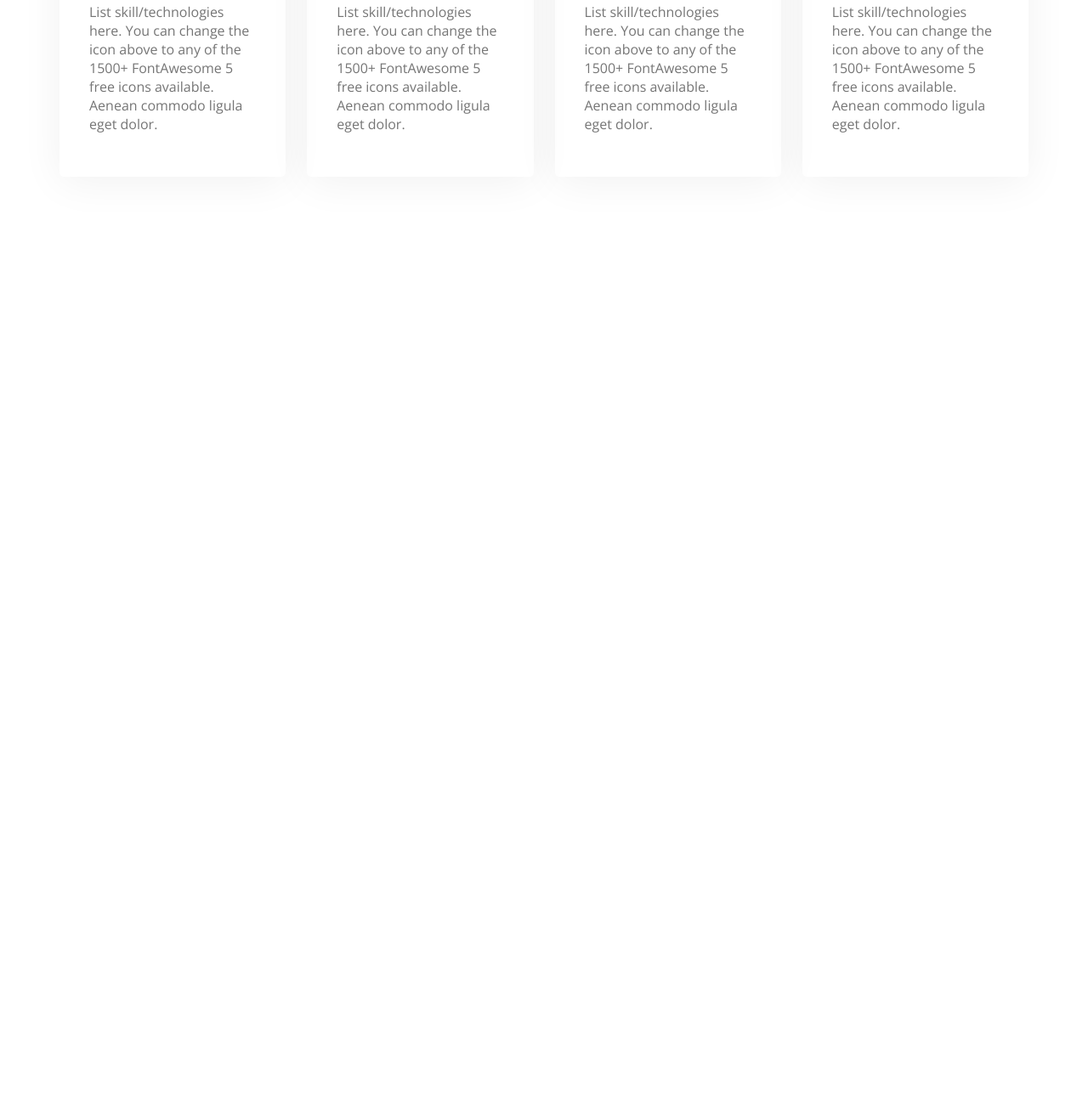
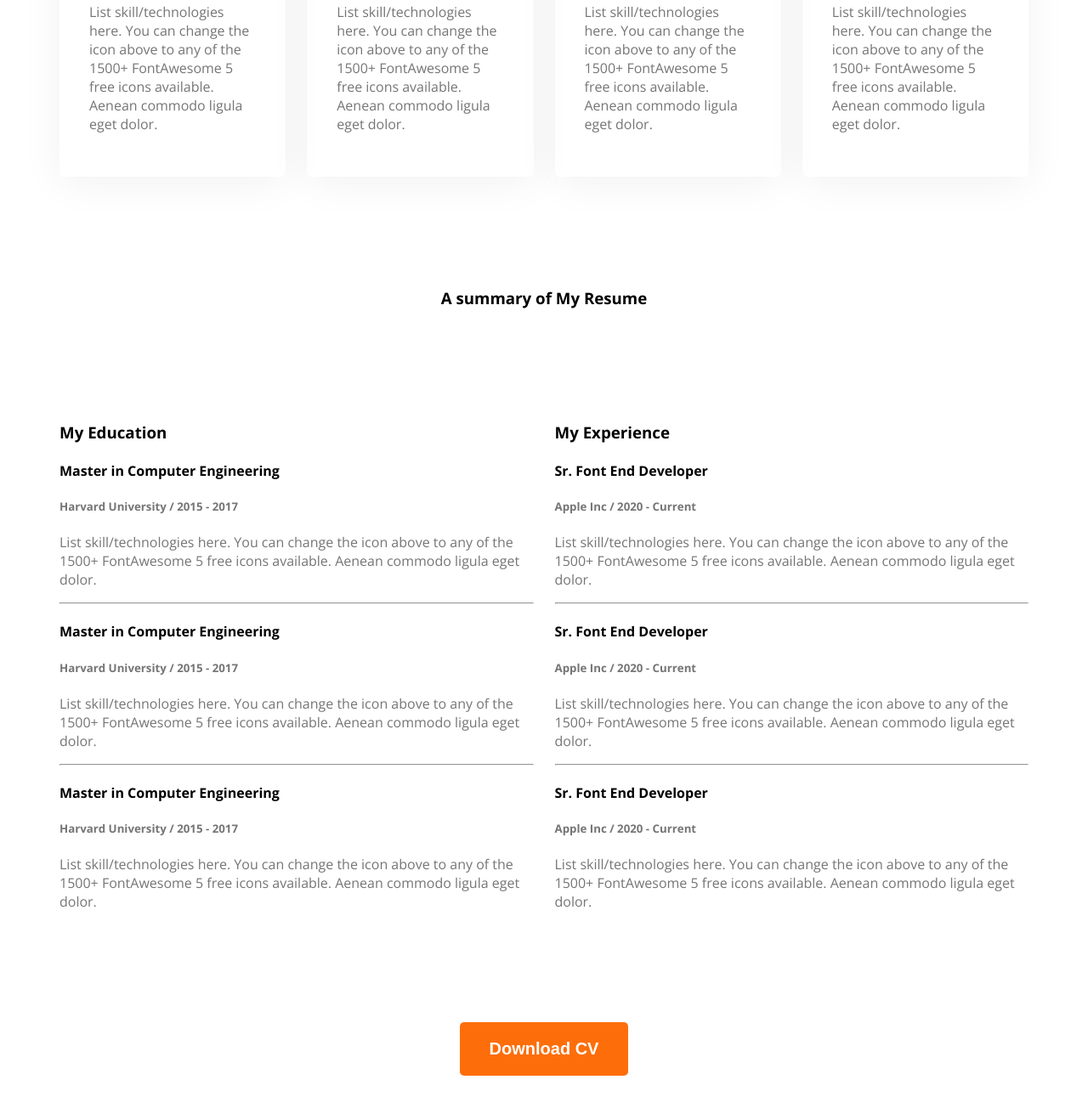
Before and after one commit to PHOYSAL/portfolio-website, a plain HTML site: page index.html in a window 1280 px wide. Shown: the part 1852-3156 px from the top of the page at 85% size. Before the commit the page ends 2190 px from the top, so only its background shows below. Drawn offline with nearby package versions, Linux system fonts and the light colour scheme.

Commit message:
resume section added

```diff
--- a/index.html
+++ b/index.html
@@ -24,9 +24,10 @@
         </nav>
         <div class="banner">
             <div class="banner-container">
-                <h3 class="dark-2">Hi, I  am</h3>
+                <h3 class="dark-2">Hi, I am</h3>
                 <h1 class="banner-title">Mary Hardy</h1>
-                <p class="banner-info info-color">Shot what able cold new see hold.Friendly as an betrayed formerly he. Morning because as to society behaved moments.</p>
+                <p class="banner-info info-color">Shot what able cold new see hold.Friendly as an betrayed formerly he.
+                    Morning because as to society behaved moments.</p>
                 <button class="btn-primary">Download CV</button>
                 <button class="btn-primary">Contact</button>
             </div>
@@ -38,7 +39,10 @@
         <section class="about secondary-bg">
             <div>
                 <h2>About Me</h2>
-            <p class="info-color">I, m a designer & developer with a passion for web design. I enjoy developing simple, clean and slick websites that provide real value to the end user. Thousands of clients have procured exceptional resulfs while working with me. Delivering work within time and budget which meets clients requirements in our mata.</p>
+                <p class="info-color">I, m a designer & developer with a passion for web design. I enjoy developing
+                    simple, clean and slick websites that provide real value to the end user. Thousands of clients have
+                    procured exceptional resulfs while working with me. Delivering work within time and budget which
+                    meets clients requirements in our mata.</p>
                 <div class="about-items">
                     <div class="about-item">
                         <p class="about-info">Name:</p>
@@ -63,28 +67,96 @@
         <!-- about description  -->
         <section>
             <h3 class="text">What I do</h3>
-            <p class="text info-color">I have more than 10 years experience building software for clients all over the world. Below is a quick overview of my main technical skill sets and technologies i use. Want to find out more about my experience? Check out my online resume and project portfolio.</p>
+            <p class="text info-color">I have more than 10 years experience building software for clients all over the
+                world. Below is a quick overview of my main technical skill sets and technologies i use. Want to find
+                out more about my experience? Check out my online resume and project portfolio.</p>
             <div class="about-skill-items">
                 <div class="about-skill">
                     <img src="images/icons/js.png" alt="">
                     <h4>Vanilla JavaScript</h4>
-                    <p class="info-color">List skill/technologies here. You can change the icon above to any of the 1500+ FontAwesome 5 free icons available. Aenean commodo ligula eget dolor.</p>
+                    <p class="info-color">List skill/technologies here. You can change the icon above to any of the
+                        1500+ FontAwesome 5 free icons available. Aenean commodo ligula eget dolor.</p>
                 </div>
                 <div class="about-skill">
                     <img src="images/icons/react.png" alt="">
                     <h4>React</h4>
-                    <p class="info-color">List skill/technologies here. You can change the icon above to any of the 1500+ FontAwesome 5 free icons available. Aenean commodo ligula eget dolor.</p>
+                    <p class="info-color">List skill/technologies here. You can change the icon above to any of the
+                        1500+ FontAwesome 5 free icons available. Aenean commodo ligula eget dolor.</p>
                 </div>
                 <div class="about-skill">
                     <img src="images/icons/nodejs.png" alt="">
                     <h4>Node.js</h4>
-                    <p class="info-color">List skill/technologies here. You can change the icon above to any of the 1500+ FontAwesome 5 free icons available. Aenean commodo ligula eget dolor.</p>
+                    <p class="info-color">List skill/technologies here. You can change the icon above to any of the
+                        1500+ FontAwesome 5 free icons available. Aenean commodo ligula eget dolor.</p>
                 </div>
                 <div class="about-skill">
                     <img src="images/icons/mongo.png" alt="">
                     <h4>MongoDB</h4>
-                    <p class="info-color">List skill/technologies here. You can change the icon above to any of the 1500+ FontAwesome 5 free icons available. Aenean commodo ligula eget dolor.</p>
+                    <p class="info-color">List skill/technologies here. You can change the icon above to any of the
+                        1500+ FontAwesome 5 free icons available. Aenean commodo ligula eget dolor.</p>
                 </div>
+            </div>
+        </section>
+
+        <!-- resume section  -->
+        <section class="resume">
+            <h3 class="text">A summary of My Resume</h3>
+            <div class="resume-container">
+                <div class="resume-skill-section">
+                    <h3>My Education</h3>
+                    <div class="education">
+                        <h4 class="education-title">Master in Computer Engineering</h4>
+                        <h5 class="educational-ins info-color">Harvard University / 2015 - 2017</h5>
+                        <p class="education-info info-color">List skill/technologies here. You can change the icon above
+                            to any of the 1500+ FontAwesome 5 free icons available. Aenean commodo ligula eget dolor.
+                        </p>
+                    </div>
+                    <hr>
+                    <div class="education">
+                        <h4 class="education-title">Master in Computer Engineering</h4>
+                        <h5 class="educational-ins info-color">Harvard University / 2015 - 2017</h5>
+                        <p class="education-info info-color">List skill/technologies here. You can change the icon above
+                            to any of the 1500+ FontAwesome 5 free icons available. Aenean commodo ligula eget dolor.
+                        </p>
+                    </div>
+                    <hr>
+                    <div class="education">
+                        <h4 class="education-title">Master in Computer Engineering</h4>
+                        <h5 class="educational-ins info-color">Harvard University / 2015 - 2017</h5>
+                        <p class="education-info info-color">List skill/technologies here. You can change the icon above
+                            to any of the 1500+ FontAwesome 5 free icons available. Aenean commodo ligula eget dolor.
+                        </p>
+                    </div>
+                </div>
+                <div class="resume-skill-section">
+                    <h3>My Experience</h3>
+                    <div class="education">
+                        <h4 class="education-title">Sr. Font End Developer</h4>
+                        <h5 class="educational-ins info-color">Apple Inc / 2020 - Current</h5>
+                        <p class="education-info info-color">List skill/technologies here. You can change the icon above
+                            to any of the 1500+ FontAwesome 5 free icons available. Aenean commodo ligula eget dolor.
+                        </p>
+                    </div>
+                    <hr>
+                    <div class="education">
+                        <h4 class="education-title">Sr. Font End Developer</h4>
+                        <h5 class="educational-ins info-color">Apple Inc / 2020 - Current</h5>
+                        <p class="education-info info-color">List skill/technologies here. You can change the icon above
+                            to any of the 1500+ FontAwesome 5 free icons available. Aenean commodo ligula eget dolor.
+                        </p>
+                    </div>
+                    <hr>
+                    <div class="education">
+                        <h4 class="education-title">Sr. Font End Developer</h4>
+                        <h5 class="educational-ins info-color">Apple Inc / 2020 - Current</h5>
+                        <p class="education-info info-color">List skill/technologies here. You can change the icon above
+                            to any of the 1500+ FontAwesome 5 free icons available. Aenean commodo ligula eget dolor.
+                        </p>
+                    </div>
+                </div>
+            </div>
+            <div class="resume-btn">
+                <button class="btn-primary">Download CV</button>
             </div>
         </section>
     </main>
--- a/styles/portfolio.css
+++ b/styles/portfolio.css
@@ -153,3 +153,14 @@ main section{
     background-color:aliceblue;
     cursor: pointer;
 }
+
+/* resume section  */
+
+.resume-container{
+    display: flex;
+    gap: 25px;
+    margin: 115px 0;
+}
+.resume-btn{
+    text-align: center;
+}
```
Lines whose indentation alone changed are shown as unchanged.
